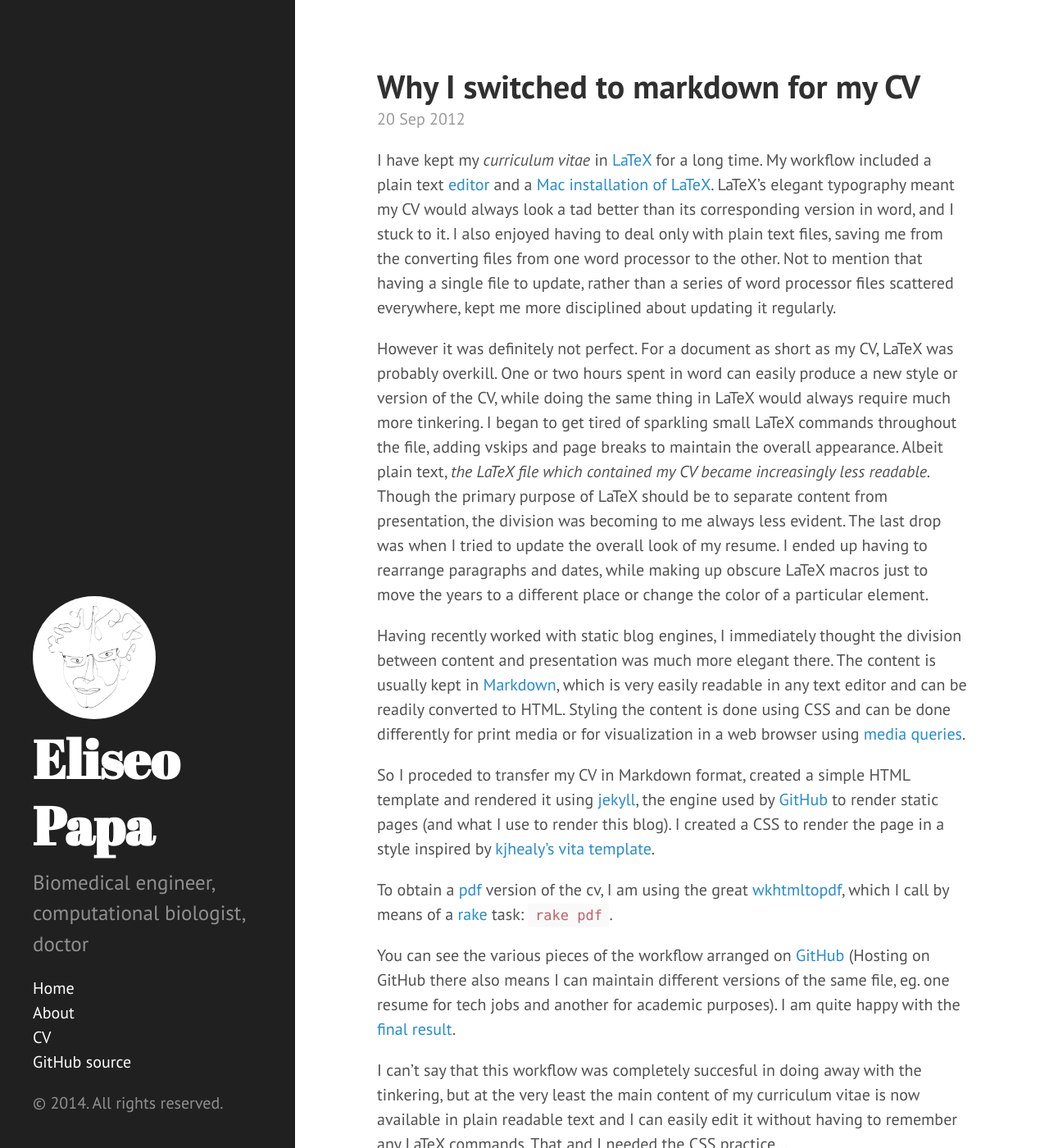
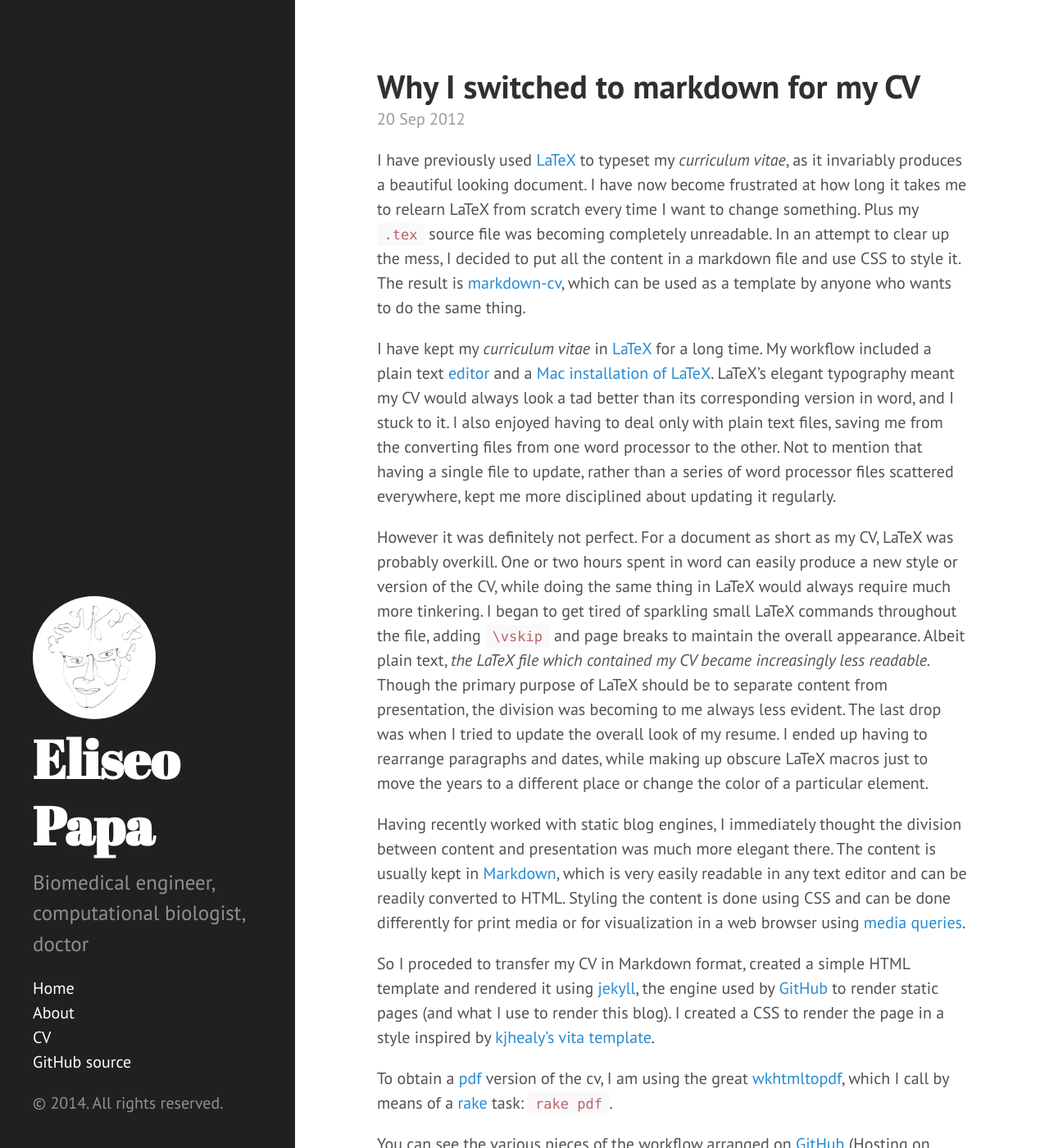
Before and after one commit to elipapa/elipapa.github.io, a Jekyll site: the page built from _posts/2012-09-20-why-i-switched-to-markdown-for-my-cv.markdown, in a window 1280 px wide and 1400 px high. Shown: the whole window at 82% size. Built offline with Jekyll 4.4.1, drawn with Linux system fonts in a browser that asks for light colours; Markdown is read by kramdown in place of the engine named in the settings; some of the changed text lies outside the part shown.

Commit message:
cleaned up first paragraphs for excerpts

```diff
--- a/_posts/2012-05-08-poster-for-the-host-microbiome-interactions-conference-at-the-sanger-institute.markdown
+++ b/_posts/2012-05-08-poster-for-the-host-microbiome-interactions-conference-at-the-sanger-institute.markdown
@@ -6,6 +6,6 @@ comments: true
 categories: [research, poster]
 ---
 
-My abstract was selected for the [Host-Microbiome Interactions in Health and Disease](https://registration.hinxton.wellcome.ac.uk/display_info.asp?id=271) conference at the Sanger Institute, which is great news. Already a few hours of the meeting went by and I don't think I ever talked so much microbiome in so little time.
+My abstract was selected for the [Host-Microbiome Interactions in Health and Disease](https://registration.hinxton.wellcome.ac.uk/display_info.asp?id=271) conference at the Sanger Institute, which is great news. Already a few hours of the meeting went by and I don't think I ever talked so much microbiome in so little time. Here is a [low resolution pdf of my poster]({{ site.baseurl }}/downloads/documents/ibdML-poster.pdf).
 
-Here is a [low resolution pdf of my poster]({{ site.baseurl }}/downloads/documents/ibdML-poster.pdf), though I would probably design it differently, now that I have had the chance to see it on the wall.
+I would probably design it differently, now that I have had the chance to see it on the wall.
--- a/_posts/2012-05-16-ph-dot-d-defense-talk.markdown
+++ b/_posts/2012-05-16-ph-dot-d-defense-talk.markdown
@@ -6,7 +6,9 @@ comments: false
 categories: research
 ---
 
-I've seen many share slides on [slideshare](http://www.slideshare.net) before, but I was impressed with the ease and the clean interface of [Speaker Deck](https://speakerdeck.com/). To test it out, I have uploaded my ph.d defense talk. Not only the permalink is quite intuitive, but one can also embed the presentation in a page quite easily:
+I've seen many share slides on [slideshare](http://www.slideshare.net) before, but I was impressed with the ease and the clean interface of [Speaker Deck](https://speakerdeck.com/). To test it out, I have uploaded my [Ph.D defense talk](https://speakerdeck.com/elipapa/phd-defense-talk-1).
+
+Not only the permalink is quite intuitive, but one can also embed the presentation in a page quite easily:
 
 <script async class="speakerdeck-embed" data-id="4fb3bab625741e001f029e0a" data-ratio="1.3333333333333333" src="//speakerdeck.com/assets/embed.js"></script>
 
--- a/_posts/2012-09-20-why-i-switched-to-markdown-for-my-cv.markdown
+++ b/_posts/2012-09-20-why-i-switched-to-markdown-for-my-cv.markdown
@@ -6,11 +6,12 @@ comments: true
 categories: [workflow]
 ---
 
+I have previously used [LaTeX](http://www.latex-project.org/) to typeset my _curriculum vitae_, as it invariably produces a beautiful looking document. I have now become frustrated at how long it takes me to relearn LaTeX from scratch every time I want to change something. Plus my `.tex` source file was becoming completely unreadable. In an attempt to clear up the mess, I decided to put all the content in a markdown file and use CSS to style it. The result is [markdown-cv][gh], which can be used as a template by anyone who wants to do the same thing.
+
 I have kept my _curriculum vitae_ in [LaTeX](http://www.latex-project.org/) for a long time. My workflow included a plain text [editor](http://www.gnu.org/software/emacs/) and a [Mac installation of LaTeX](http://www.tug.org/mactex/). LaTeX's elegant typography meant my CV would always look a tad better than its corresponding version in word, and I stuck to it. I also enjoyed having to deal only with plain text files, saving me from the converting files from one word processor to the other. Not to mention that having a single file to update, rather than a series of word processor files scattered everywhere, kept me more disciplined about updating it regularly.
 
-
 However it was definitely not perfect. For a document as short as my CV, LaTeX was probably overkill. One or two hours spent in word can easily produce a new style or version of the CV, while doing the same thing in LaTeX would always require much more tinkering.
-I began to get tired of sparkling small LaTeX commands throughout the file, adding vskips and page breaks to maintain the overall appearance. Albeit plain text, *the LaTeX file which contained my CV became increasingly less readable.* Though the primary purpose of LaTeX should be to separate content from presentation, the division was becoming to me always less evident. The last drop was when I tried to update the overall look of my resume. I ended up having to rearrange paragraphs and dates, while making up obscure LaTeX macros just to move the years to a different place or change the color of a particular element.
+I began to get tired of sparkling small LaTeX commands throughout the file, adding `\vskip` and page breaks to maintain the overall appearance. Albeit plain text, *the LaTeX file which contained my CV became increasingly less readable.* Though the primary purpose of LaTeX should be to separate content from presentation, the division was becoming to me always less evident. The last drop was when I tried to update the overall look of my resume. I ended up having to rearrange paragraphs and dates, while making up obscure LaTeX macros just to move the years to a different place or change the color of a particular element.
 
 Having recently worked with static blog engines, I immediately thought the division between content and presentation was much more elegant there. The content is usually kept in [Markdown](http://daringfireball.net/projects/markdown/), which is very easily readable in any text editor and can be readily converted to HTML. Styling the content is done using CSS and can be done differently for print media or for visualization in a web browser using [media queries](http://www.alistapart.com/articles/goingtoprint/).
 
@@ -18,11 +19,10 @@ So I proceded to transfer my CV in Markdown format, created a simple HTML templa
 
 To obtain a [pdf][pdffile] version of the cv, I am using the great [wkhtmltopdf](http://code.google.com/p/wkhtmltopdf/), which I call by means of a [rake](http://rake.rubyforge.org/) task: `rake pdf`.
 
-You can see the various pieces of the workflow arranged on [GitHub][gh] (Hosting on GitHub there also means I can maintain different versions of the same file, eg. one resume for tech jobs and another for academic purposes). I am quite happy with the [final result](/cv/).
+You can see the various pieces of the workflow arranged on [GitHub][gh] (Hosting on GitHub there also means I can maintain different versions of the same file, eg. one resume for tech jobs and another for academic purposes). I am quite happy with the [final result]({{ site.baseurl }}/downloads/cv.pdf).
+
+I can't say that this workflow was completely succesful in doing away with the tinkering, but at the very least the main content of my curriculum vitae is now available in plain readable text. I can easily edit it without having to remember any LaTeX commands. That and I needed the CSS practice...
 
 
-I can't say that this workflow was completely succesful in doing away with the tinkering, but at the very least the main content of my curriculum vitae is now available in plain readable text and I can easily edit it without having to remember any LaTeX commands. That and I needed the CSS practice...
-
-
-[pdffile]: https://github.com/elipapa/markdown-cv/raw/master/cv_eliseo_papa.pdf
-[gh]: http://elipapa.github.com/markdown-cv/
+[pdffile]: "{{ site.baseurl }}/downloads/cv.pdf"
+[gh]: "http://elipapa.github.com/markdown-cv/"
```
Also changed, not shown: _drafts/solve-the-airport-modeling-problem-with-data.md (added, +10 -0 lines).
